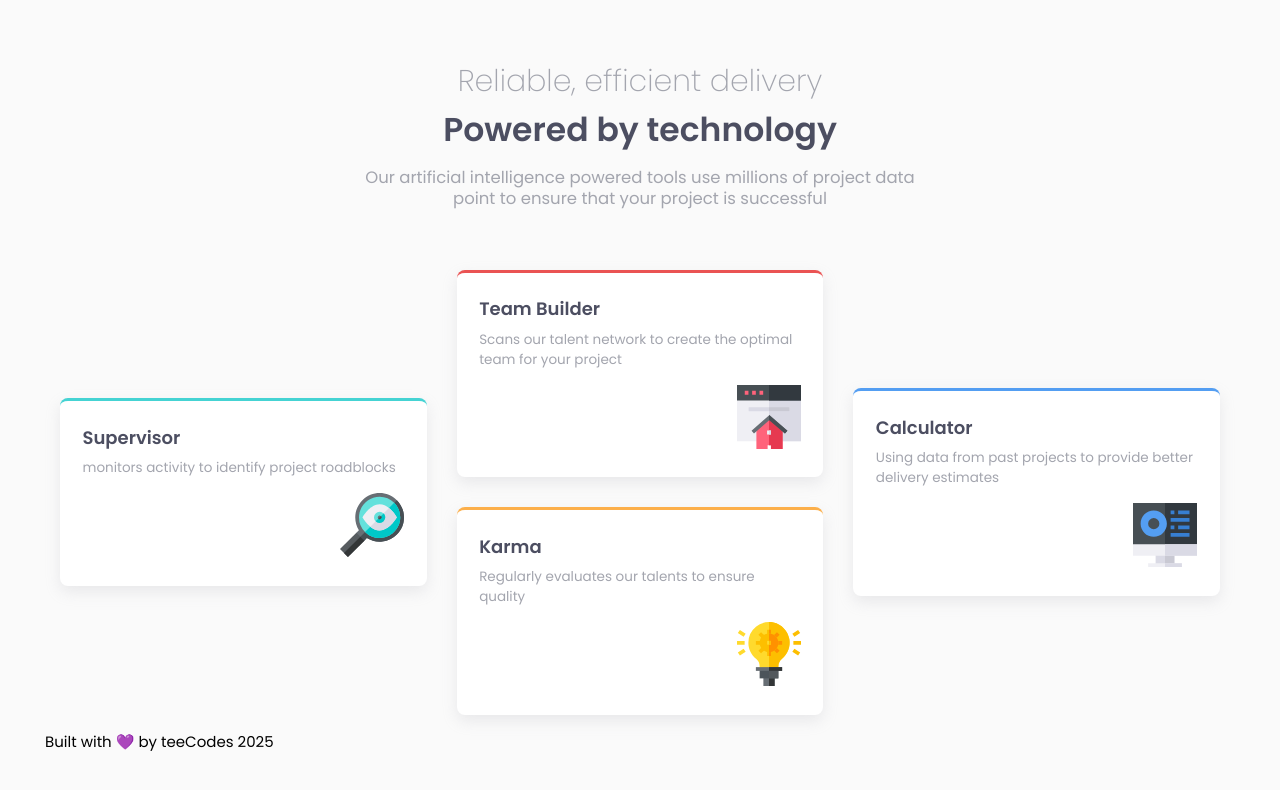
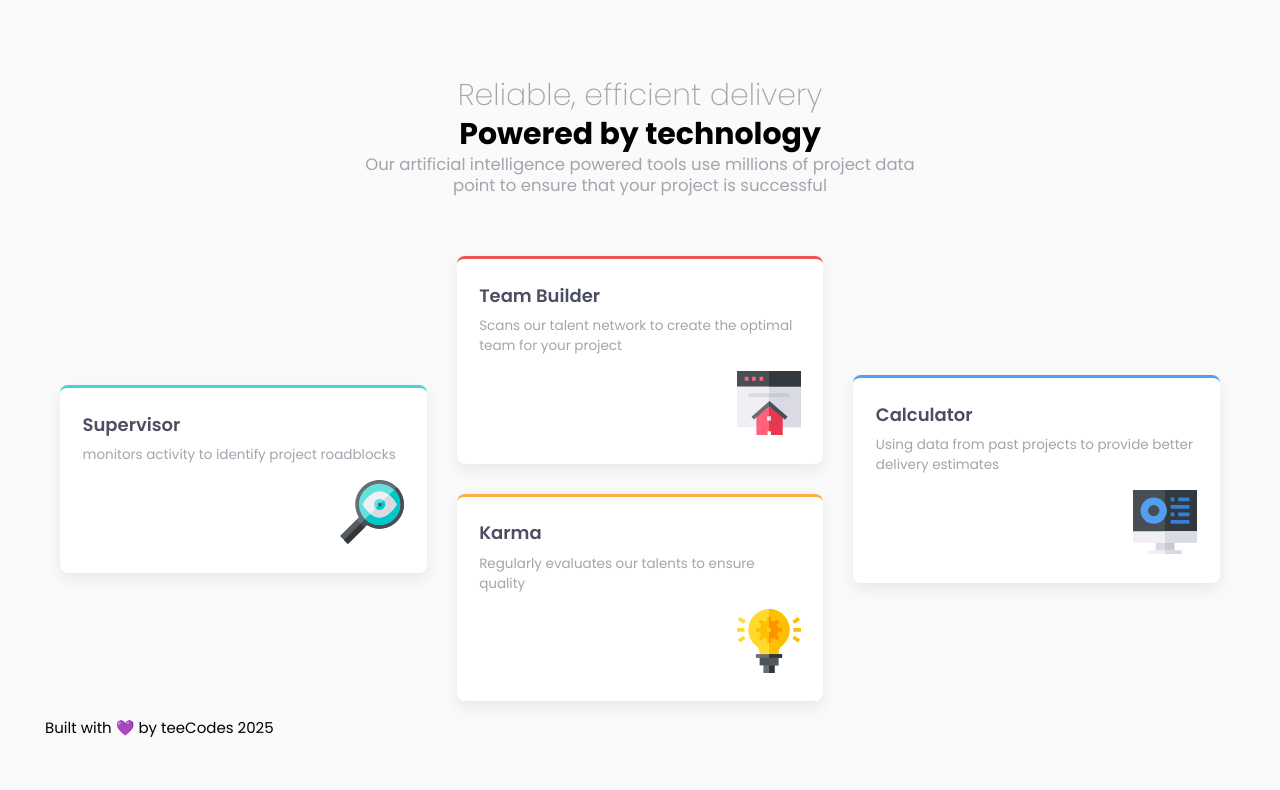
Before and after one commit to AllisonFavour/fm-challenge6, a plain HTML site: page index.html in a window 1280 px wide. Drawn offline with Linux system fonts and the light colour scheme.

Commit message:
code cleanup

```diff
--- a/index.html
+++ b/index.html
@@ -10,7 +10,7 @@
     <div class="container">
         <div class="top-container">
             <h2>Reliable, efficient delivery</h2>
-            <h2>Powered by technology</h2>
+            <h1>Powered by technology</h1>
             <p>
                 Our artificial intelligence powered tools
                 use millions of project data point to
```
